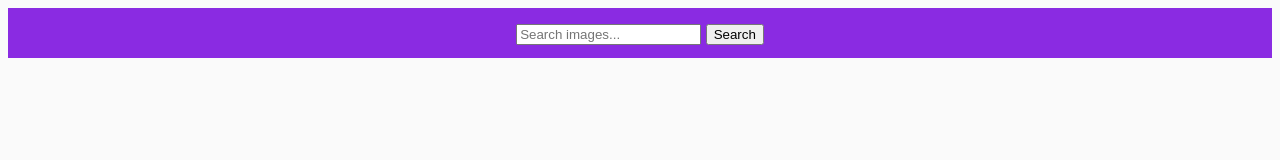
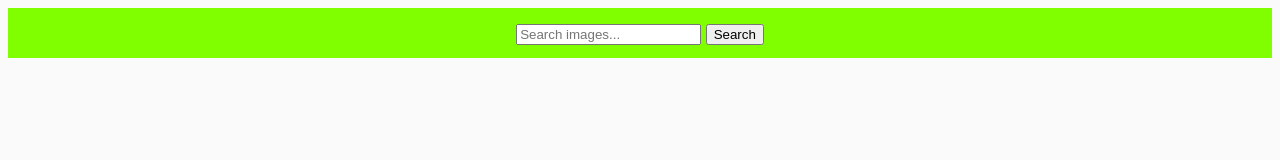
Before and after one commit to va7ul/goit-js-hw-11, a website built with Parcel: page src/index.html in a window 1280 px wide. Built offline with nearby package versions, Linux system fonts and the light colour scheme.

Commit message:
Update styles.css

```diff
--- a/src/css/styles.css
+++ b/src/css/styles.css
@@ -12,20 +12,20 @@ body {
   line-height: 1.5;
 }
 
-.search-form{
+.search-form {
   margin: auto;
 }
 
-.container{
+.container {
   width: 100%;
   height: 50px;
-  background-color: blueviolet;
+  background-color: chartreuse;
   display: flex;
   /* margin-left: auto; */
   /* margin-right: auto; */
 }
 
-.gallery{
+.gallery {
   display: flex;
   gap: 20px;
   flex-wrap: wrap;
@@ -33,22 +33,22 @@ body {
   margin-top: 10px;
 }
 
-.photo-card{
+.photo-card {
   width: 400px;
   height: 100%;
-    box-shadow: 0px 1px 3px 0px rgba(0, 0, 0, 0.2),
-        0px 1px 1px 0px rgba(0, 0, 0, 0.14), 0px 2px 1px -1px rgba(0, 0, 0, 0.12);
- }
+  box-shadow: 0px 1px 3px 0px rgba(0, 0, 0, 0.2),
+    0px 1px 1px 0px rgba(0, 0, 0, 0.14), 0px 2px 1px -1px rgba(0, 0, 0, 0.12);
+}
 
- .info{
+.info {
   display: flex;
   padding: 10px;
   justify-content: center;
   align-items: center;
   gap: 10px;
- }
+}
 
- .info-item{
+.info-item {
   display: block;
   text-align: center;
- }
+}
```
